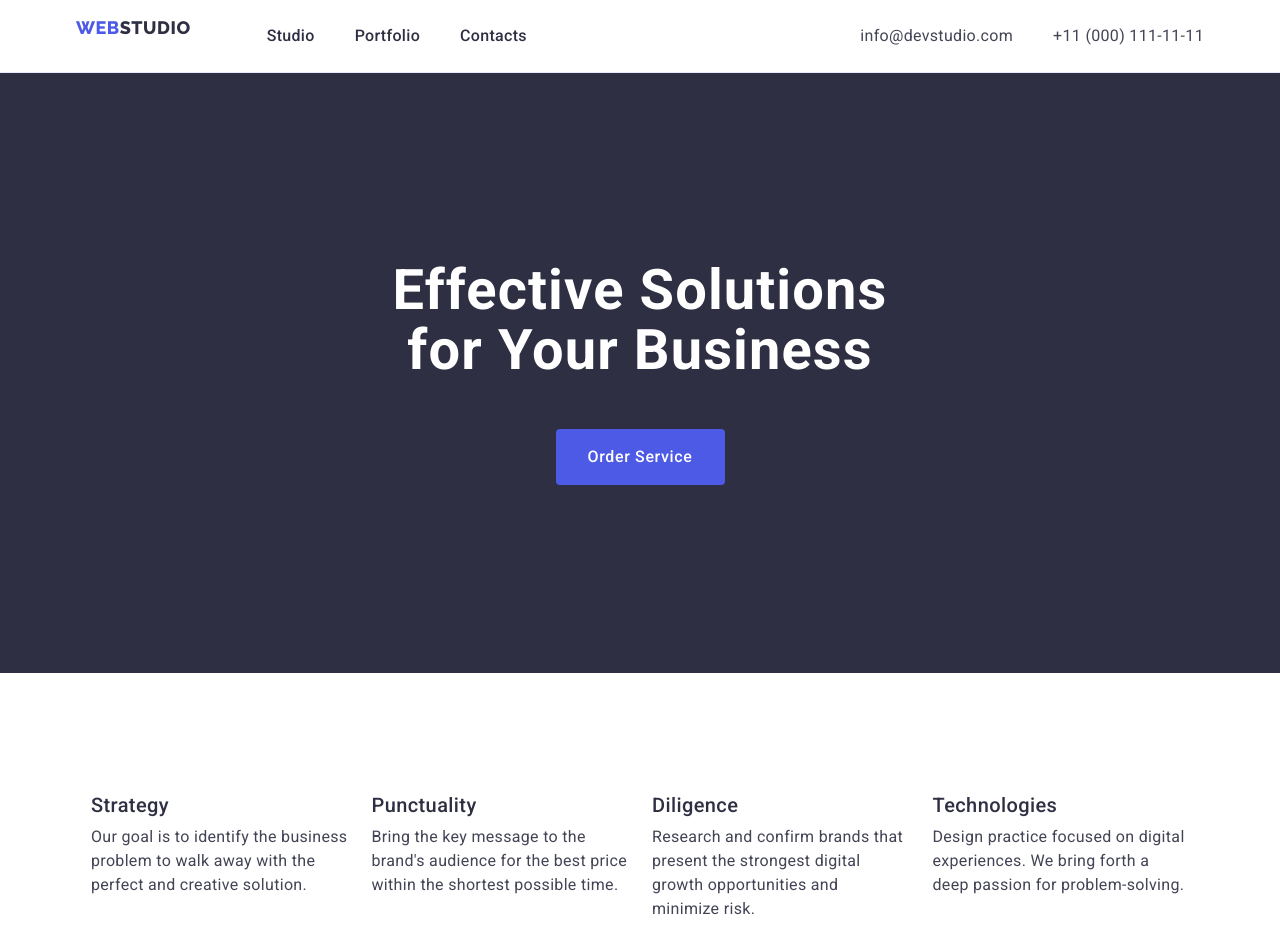
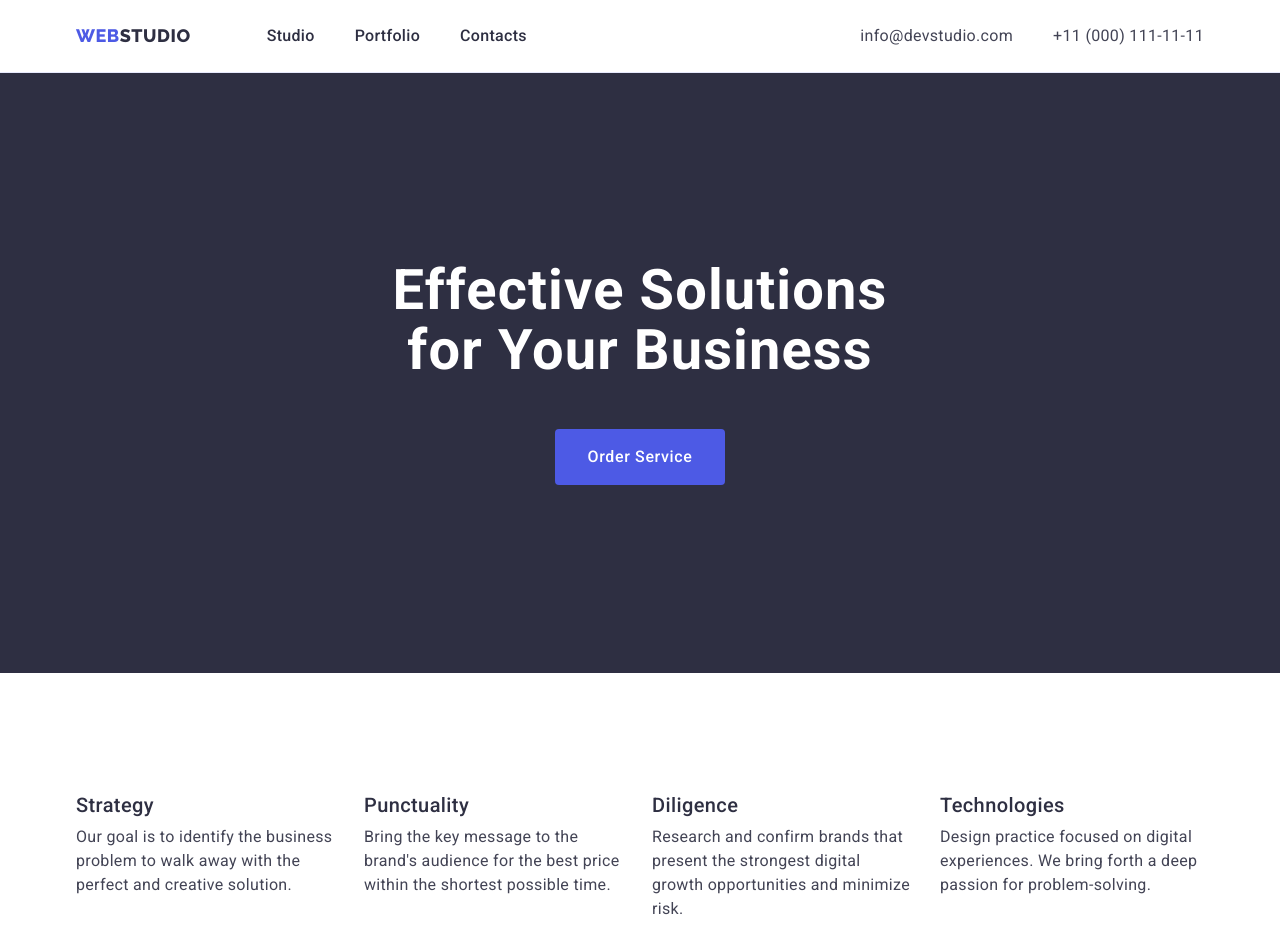
Before and after one commit to AlonaSokolova/goit-markup-hw-03, a plain HTML site: page index.html in a window 1280 px wide. Shown: the top 952 px of the page. Drawn offline with nearby package versions, Linux system fonts and the light colour scheme.

Commit message:
Mentor comments

```diff
--- a/css/styles.css
+++ b/css/styles.css
@@ -205,7 +205,7 @@
             height: 56px;
             border: none;
             border-radius: 4px;
-            padding: 16px, 32px, 16px, 32px;
+            padding: 16px 32px 16px 32px;
             margin: auto;
             margin-top: 48px;
 
@@ -228,13 +228,13 @@
             color: #2E2F42;
             text-align: start;
             margin-top: 0;
-            /*margin-bottom: 8px;*/
+            margin-bottom: 8px;
         }
 
         .info-items {
             display: flex;
             gap: 24px;
-            padding: 0 15px;
+
         }
         .info-items:last-child {
             margin-right: 0;
@@ -435,8 +435,8 @@
 
         }
 
-        .logo {
-            display: inline-block;
+        .logo-footer {
+
             margin-bottom: 16px;
         }
         .footer-text {
@@ -501,7 +501,7 @@
             flex-wrap: wrap;
             column-gap: 24px;
             row-gap: 48px;
-            padding: 15px 0;
+
         }
 
         .section-work-item {
--- a/index.html
+++ b/index.html
@@ -119,7 +119,7 @@
 </main>
 <footer class="footer">
     <div class="container">
-    <a class="logo link" href="./index.html">Web<span class="studio-logo-footer">Studio</span></a>
+    <a class="logo link logo-footer" href="./index.html">Web<span class="studio-logo-footer">Studio</span></a>
     <p class="footer-text">Increase the flow of customers and sales for your business with digital marketing & growth solutions.</p>
 
     </div>
```
